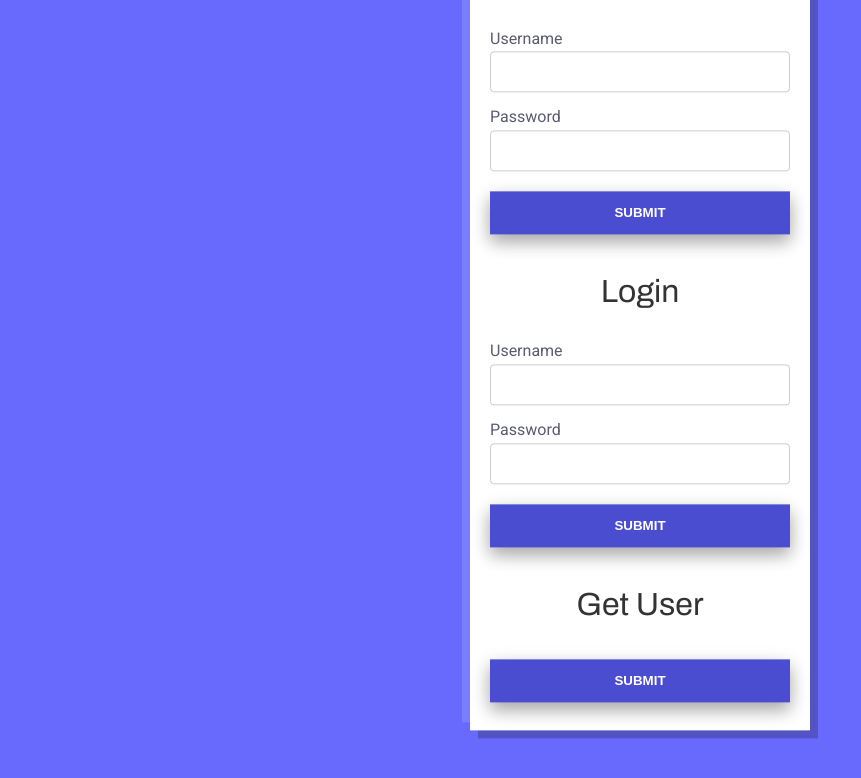
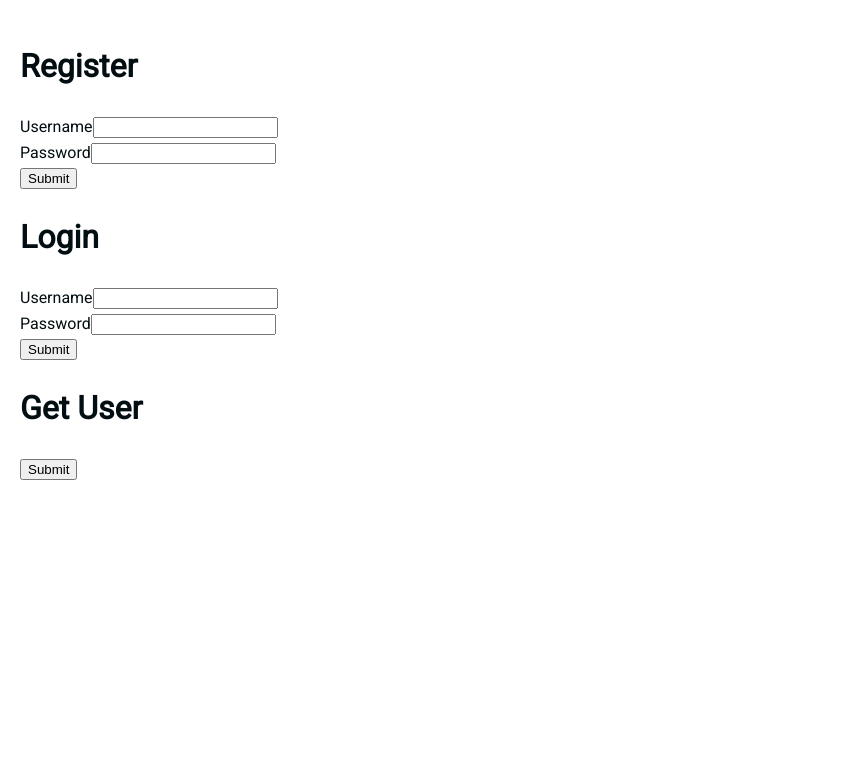
Before and after one commit to luke-weller/login-page, a React (Create React App) app in the folder client/: page / in a window 1280 px wide. Shown: the top 778 px of the page, without its empty margins (0-861 px from the left). Built offline with nearby package versions, Linux system fonts and the light colour scheme.

Commit message:
css simplification and div organisation

```diff
--- a/client/src/App.css
+++ b/client/src/App.css
@@ -2,13 +2,13 @@
 
 body {
 	font-family: 'Roboto', sans-serif;
-	background-color: #676afc;
 	color: #030e12;
 	line-height: 1.6;
   text-align: left;
+  padding: 20px;
 }
 
-h1, h2, h3, h4 {
+/* h1, h2, h3, h4 {
 	text-align: center;
 	color: #333333;
 	font-family: 'Archivo', sans-serif;
@@ -26,21 +26,21 @@ p {
 label {
 	color: #5a5a70;
 	font-size: 16px;
-}
+} */
 
 
-input[type=text], input[type=password], select {
+/* input[type=text], input[type=password], select {
     /* margin-bottom: 12px; */
-    width: 100%;
+    /* width: 100%;
     padding: 12px 20px;
     display: inline-block;
     border: 0.5px solid #ccc;
     border-radius: 4px;
-    box-sizing: border-box;
+    box-sizing: border-box; */
+/*
+  } */
 
-  }
-
-  button, input[type=submit] {
+  /* button, input[type=submit] {
     text-transform: uppercase;
     width: 100%;
     background-color: #676afc;
@@ -52,13 +52,13 @@ input[type=text], input[type=password], select {
     cursor: pointer;
     transition-duration: 0.4s;
     box-shadow: 0 8px 16px 0 rgba(0,0,0,0.2), 0 6px 20px 0 rgba(0,0,0,0.19);
-  }
+  } */
 
-  button, input[type=submit]:hover {
+  /* button, input[type=submit]:hover {
     background-color: #4b4dd1;
   }
-
-div.ContentContainer {
+   */
+/* div.ContentContainer {
   margin-bottom: 24px;
   margin-top: 24px;
   text-align: center;
@@ -115,4 +115,4 @@ div.ChildContainer {
  .FormContainer {
    margin-bottom: 12px;
    text-align: left;
- }
+ } */
--- a/client/src/components/Login/Login.js
+++ b/client/src/components/Login/Login.js
@@ -1,5 +1,6 @@
 import Axios from "axios";
 import { useState } from "react";
+
 
 const Login = () => {
     const [loginUsername, setLoginUsername] = useState("");
@@ -16,24 +17,33 @@ const Login = () => {
           url: "http://localhost:4000/login",
         }).then((res) => console.log(res));
       };
+
+
     return (
-        <div className="ContentContainer">
+
+        <div>
           <h1>Login</h1>
-          <div className="FormContainer">
+
+          {/* username field */}
+          <div>
             <label htmlFor='username'>Username</label>
             <input
                 type="text"
                 onChange={(e) => setLoginUsername(e.target.value)}
             />
           </div>
-          <div className="FormContainer">
+
+          {/* password field */}
+          <div>
             <label htmlFor='password'>Password</label>
               <input
                   type="password"
                   onChange={(e) => setLoginPassword(e.target.value)}
               />
             </div>
+
             <button onClick={userAuthentication}>Submit</button>
+
         </div>
     )
 }
--- a/client/src/components/Register/Register.js
+++ b/client/src/components/Register/Register.js
@@ -4,6 +4,7 @@ import { useState } from "react";
 const Register = () => {
     const [registerUsername, setRegisterUsername] = useState("");
     const [registerPassword, setRegisterPassword] = useState("");
+
     const register = () => {
         Axios({
           method: "POST",
@@ -17,23 +18,27 @@ const Register = () => {
       };
 
     return (
-        <div className="ContentContainer">
+        <div>
           <h1>Register</h1>
 
-          <div className="FormContainer">
+          {/* username field */}
+          <div>
             <label htmlFor='username'>Username</label>
             <input
                 onChange={(e) => setRegisterUsername(e.target.value)}
                 type="text"
             />
           </div>
-          <div className="FormContainer">
+
+          {/* password field */}
+          <div>
             <label htmlFor='password'>Password</label>
             <input
                 type="password"
                 onChange={(e) => setRegisterPassword(e.target.value)}
             />
           </div>
+
             <button onClick={register}>Submit</button>
 
         </div>
```
